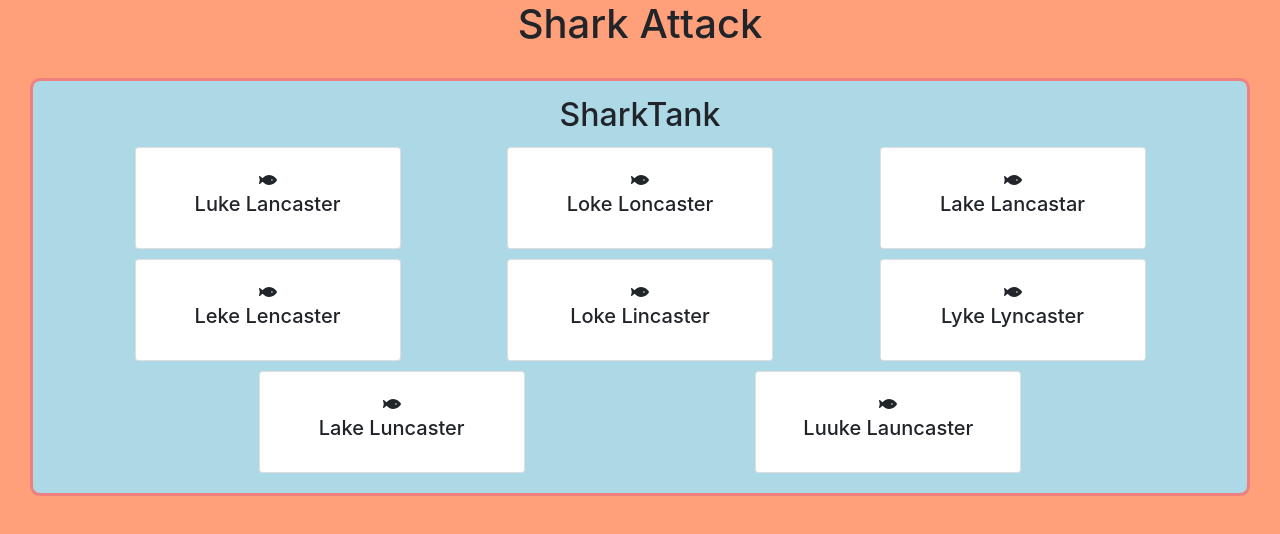
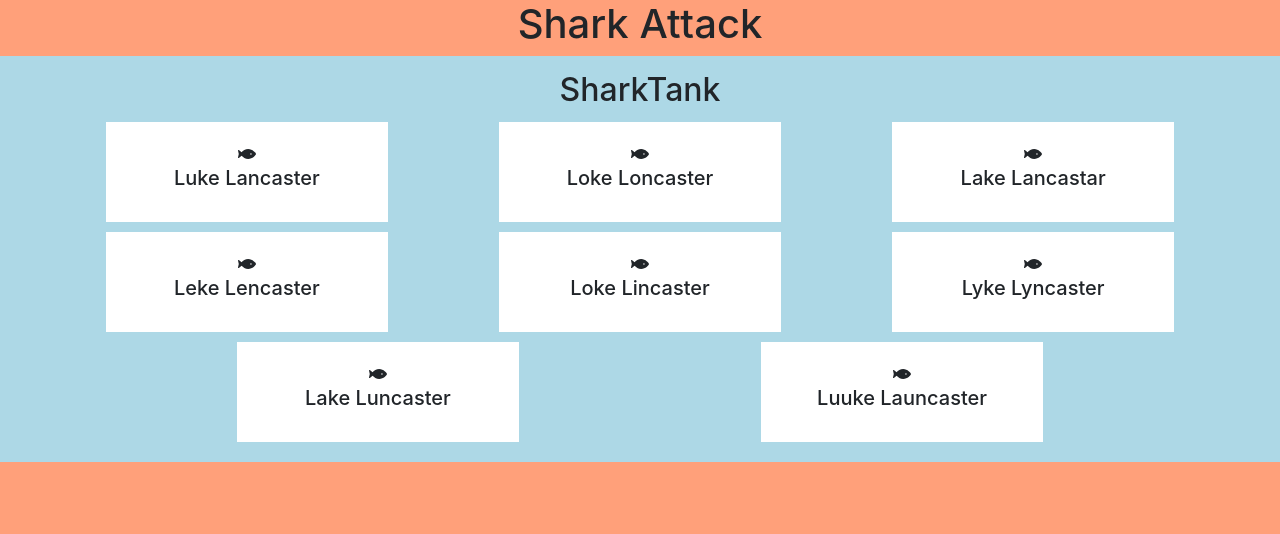
Before and after one commit to luketlancaster/shark-attack, a React (Create React App) app: page / in a window 1280 px wide. Shown: the top 534 px of the page. Built offline with nearby package versions, Linux system fonts and the light colour scheme.

Commit message:
Just some more style changes. We're gettting there

```diff
--- a/src/components/LiveStudent/LiveStudent.scss
+++ b/src/components/LiveStudent/LiveStudent.scss
@@ -1,4 +1,9 @@
 .Student {
   margin: 5px;
   flex-grow: 1;
+
+  .card {
+    border-radius: 0%;
+    border: 0;
+  }
 }
--- a/src/components/SharkTank/SharkTank.scss
+++ b/src/components/SharkTank/SharkTank.scss
@@ -1,9 +1,7 @@
 .SharkTank {
   background-color: lightblue;
-  border: 3px solid lightcoral;
-  border-radius: 10px;
-  margin: 30px;
   padding: 15px;
+  width: 100%;
 
   .tank {
     align-content: space-between;
```
